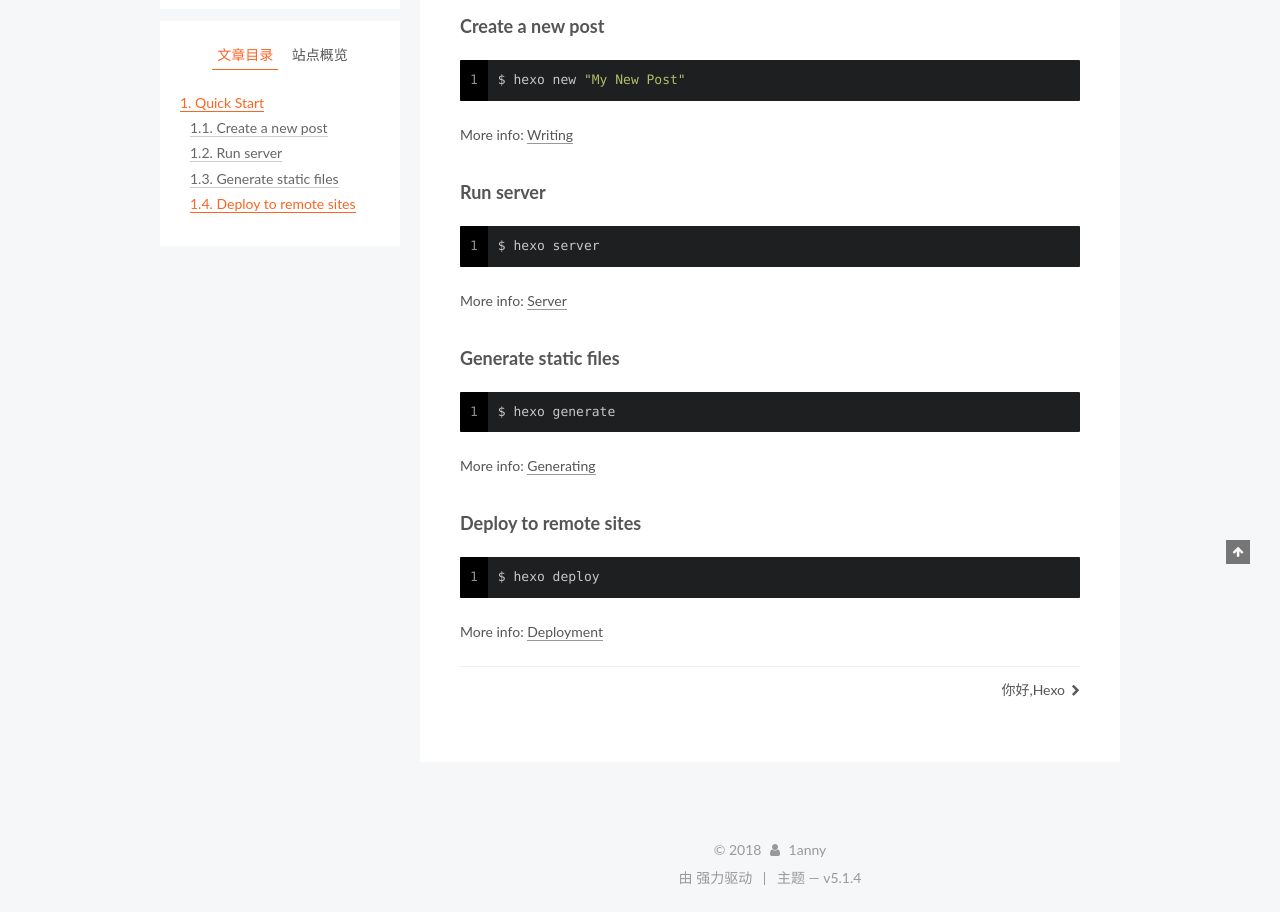
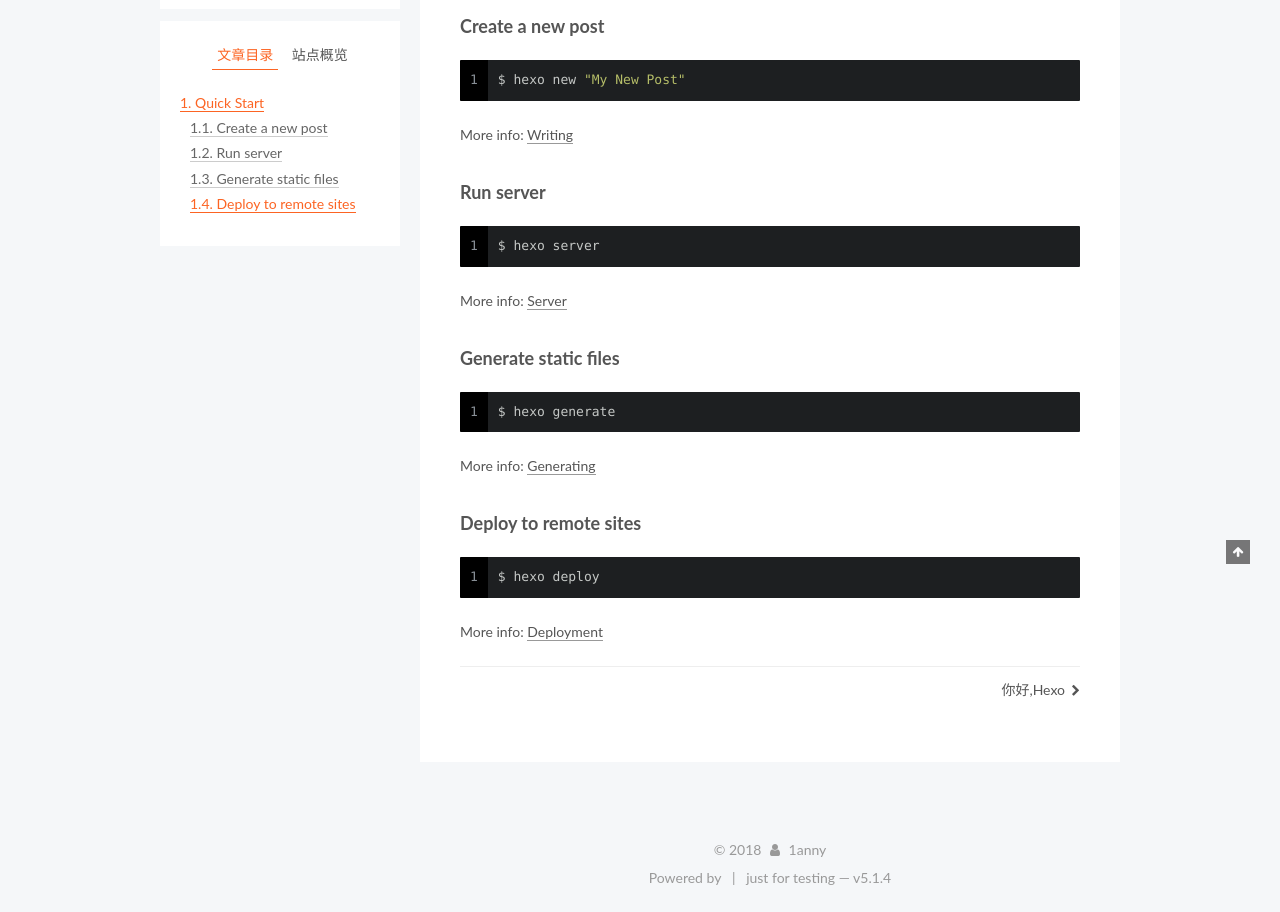
Before and after one commit to 1anny/1anny.github.io, a plain HTML site: page 2018/03/28/hello-world/index.html in a window 1280 px wide. Shown: the part 336-1248 px from the top of the page. Drawn offline with Linux system fonts and the light colour scheme.

Commit message:
Site updated: 2018-03-29 10:28:04

```diff
--- a/2018/03/28/hello-world/index.html
+++ b/2018/03/28/hello-world/index.html
@@ -546,7 +546,7 @@
 </div>
 
 
-  <div class="powered-by">由  强力驱动</div>
+  <div class="powered-by">Powered by </div>
 
 
 
@@ -554,7 +554,7 @@
 
 
 
-  <div class="theme-info">主题 &mdash;  v5.1.4</div>
+  <div class="theme-info">just for testing &mdash;  v5.1.4</div>
 
 
 
```
Also changed, not shown: 2018/03/28/你好-Hexo/index.html (+2 -2 lines), about/index.html (+2 -2 lines), archives/2018/03/index.html (+2 -2 lines), archives/2018/index.html (+2 -2 lines), archives/index.html (+2 -2 lines), categories/搭建博客/index.html (+2 -2 lines), index.html (+2 -2 lines), tages/index.html (+2 -2 lines), tags/github/index.html (+2 -2 lines), tags/hexo/index.html (+2 -2 lines), tags/npm/index.html (+2 -2 lines), tags/基础/index.html (+2 -2 lines).
